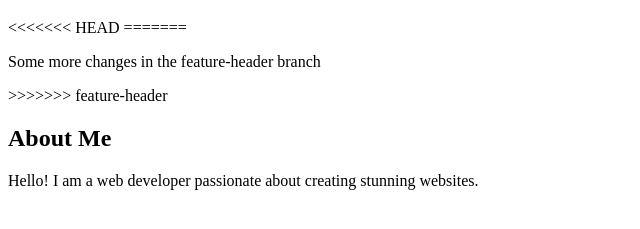
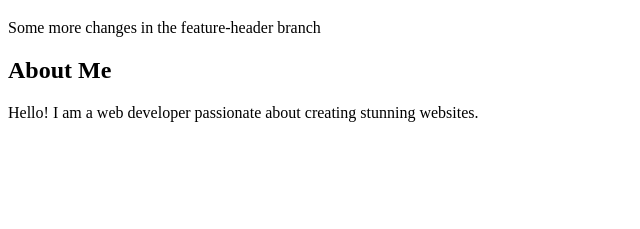
Before and after one commit to turkanhajiyeva/portfolio-website, a plain HTML site: page index.html in a window 1280 px wide. Shown: the part 61-290 px from the top of the page, without its empty margins (0-640 px from the left). Drawn offline with Linux system fonts and the light colour scheme.

Commit message:
--noedit

```diff
--- a/index.html
+++ b/index.html
@@ -7,12 +7,7 @@
  <header>
  <h1>Welcome to My Portfolio</h1>
  </header>
-<<<<<<< HEAD
- <!-- Add more content here later -->
-
-=======
  <p> Some more changes in the feature-header branch </p>
->>>>>>> feature-header
 </body>
 <section>
     <h2>About Me</h2>
```
